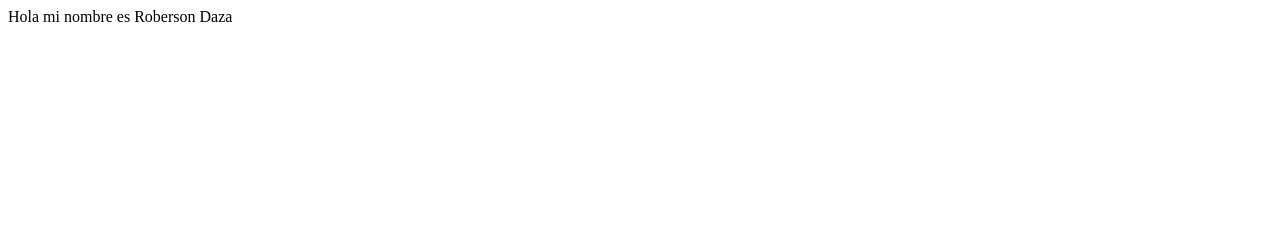
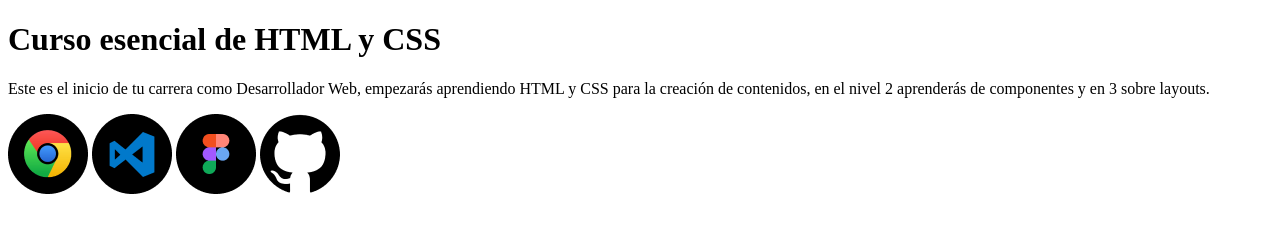
Before and after one commit to RobersonDaza/escencial, a plain HTML site: page index.html in a window 1280 px wide. Drawn offline with Linux system fonts and the light colour scheme.

Commit message:
Add images the project

```diff
--- a/index.html
+++ b/index.html
@@ -1,12 +1,18 @@
 <!DOCTYPE html>
-<html lang="en">
+<html lang="es">
   <head>
     <meta charset="UTF-8">
     <meta http-equiv="X-UA-Compatible" content="IE=edge">
     <meta name="viewport" content="width=device-width, initial-scale=1.0">
-  <title>Document</title>
+    <title>El blog de Roberson</title>
   </head>
   <body>
-  Hola mi nombre es Roberson Daza
+    <h1>Curso esencial de HTML y CSS</h1>
+    <p>Este es el inicio de tu carrera como Desarrollador Web, empezarás aprendiendo HTML y CSS para la creación de contenidos,
+    en el nivel 2 aprenderás de componentes y en 3 sobre layouts.</p>
+    <img src="images/google-chrome.png" alt="logo de google chrome" title="logo de google">
+    <img src="images/visual-studio-code.png" alt="logo de visual studio code" title="logo de Visual">
+    <img src="images/figma.png" alt="logo de figma" title="logo de Figma">
+    <img src="images/github.png" alt="logo de github" title="logo de Github">
   </body>
 </html>
```
Also changed, not shown: images/figma.png (added), images/github.png (added), images/google-chrome.png (added), images/visual-studio-code.png (added). Lines whose indentation alone changed are shown as unchanged.
